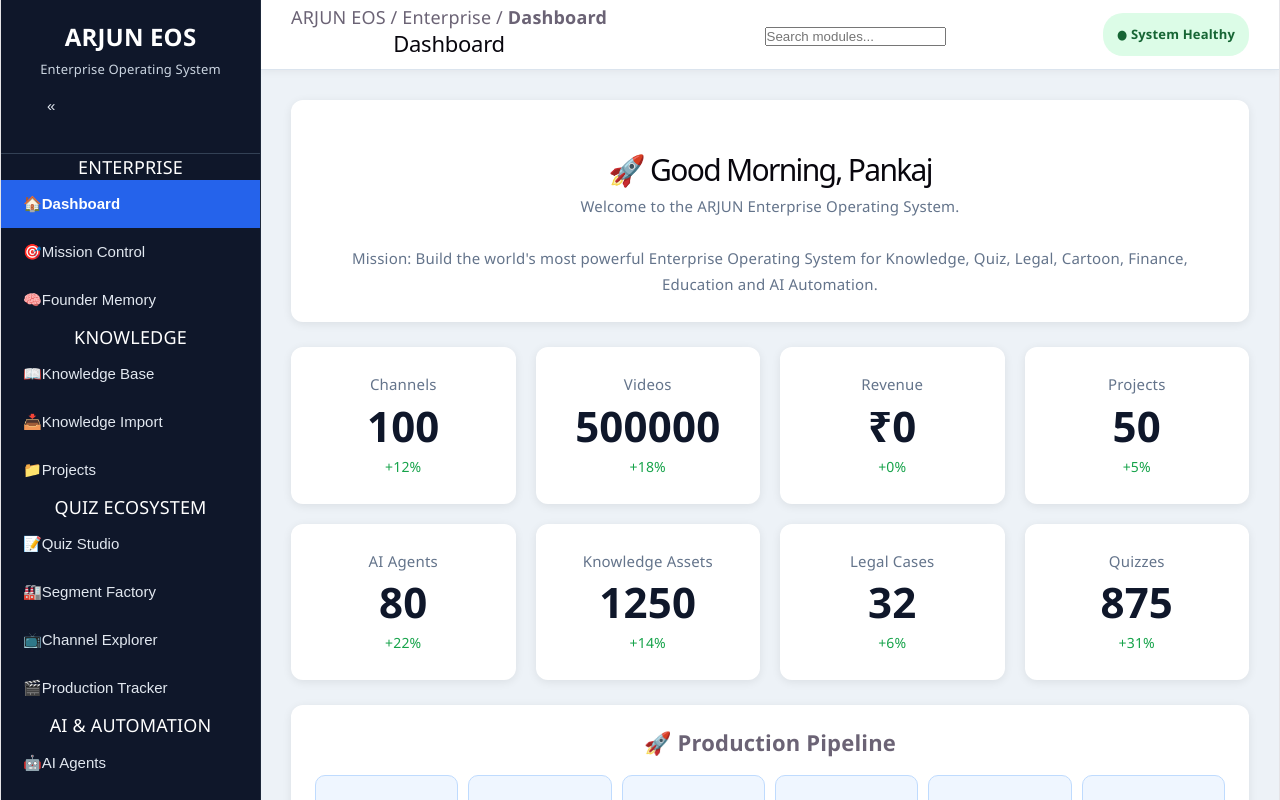
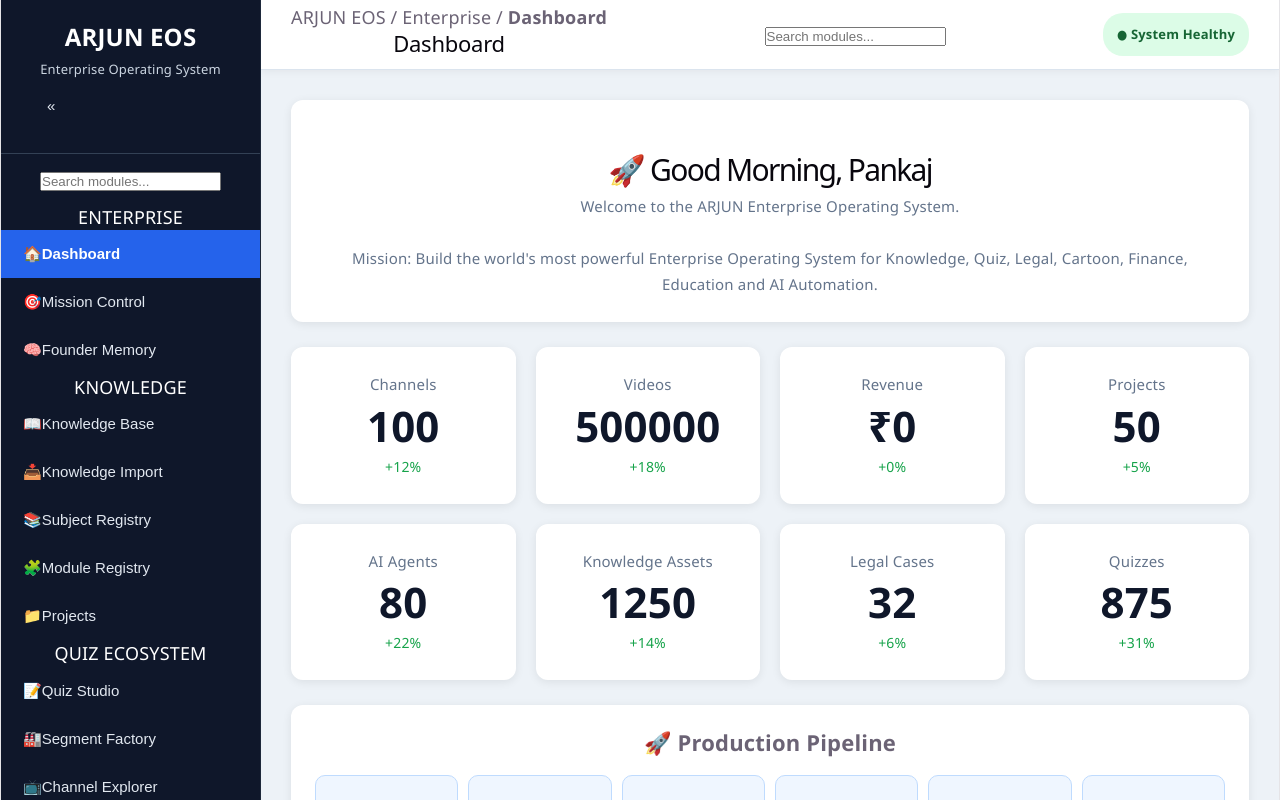
Before and after one commit to pankajnandlalsharma-afk/arjun-eos, a React (Vite) app: page / in a window 1280 px wide. Built offline with nearby package versions, Linux system fonts and the light colour scheme.

Commit message:
feat(sidebar): add enterprise search and registry navigation

```diff
--- a/src/App.jsx
+++ b/src/App.jsx
@@ -26,10 +26,11 @@ import LegalDocumentImportStudio from "./studio/LegalDocumentImportStudio";
 import QuizStudio from "./feature/quiz/components/QuizStudio";
 
 /* ===========================
-   SUBJECT REGISTRY
+   REGISTRIES
 =========================== */
 
 import SubjectRegistry from "./components/SubjectRegistry";
+import ModuleRegistry from "./components/ModuleRegistry";
 
 /* ===========================
    FOUNDER MEMORY
@@ -45,51 +46,57 @@ export default function App() {
 
     const [currentPage, setCurrentPage] = useState("dashboard");
 
-    /*
-    ==================================================
-    ENTERPRISE PAGE REGISTRY
-    ==================================================
-    */
-
     const pageRegistry = {
 
-        /* Dashboard */
+        /* ===========================
+           Dashboard
+        =========================== */
 
         dashboard: <Dashboard />,
 
-        /* Enterprise */
+        /* ===========================
+           Enterprise
+        =========================== */
 
         mission: <MissionControl />,
         founderMemory: <FounderMemoryDashboard />,
 
-        /* Knowledge */
+        /* ===========================
+           Knowledge
+        =========================== */
 
         knowledge: <KnowledgeBase />,
         "knowledge-import": <KnowledgeImport />,
+
         subjects: <SubjectRegistry />,
+        modules: <ModuleRegistry />,
+
         projects: <Projects />,
 
-        /* Quiz Ecosystem */
+        /* ===========================
+           Quiz Ecosystem
+        =========================== */
 
         quiz: <QuizStudio />,
         segment: <SegmentFactory />,
         channels: <ChannelExplorer />,
         production: <ProductionTracker />,
 
-        /* AI */
+        /* ===========================
+           AI
+        =========================== */
 
         ai: <AIAgents />,
         prompts: <PromptLibrary />,
         sops: <SOPLibrary />,
 
-        /* Legal */
+        /* ===========================
+           Legal
+        =========================== */
 
         legal: <LegalDocumentImportStudio />
 
     };
-
-    const CurrentComponent =
-        pageRegistry[currentPage] || <Dashboard />;
 
     return (
 
@@ -98,7 +105,7 @@ export default function App() {
             setCurrentPage={setCurrentPage}
         >
 
-            {CurrentComponent}
+            {pageRegistry[currentPage] || <Dashboard />}
 
         </AppLayout>
 
--- /dev/null
+++ b/src/components/ModuleRegistry.jsx
@@ -0,0 +1,59 @@
+import { modules } from "../data/modules";
+
+export default function ModuleRegistry() {
+
+    return (
+
+        <div>
+
+            <h2>Enterprise Module Registry</h2>
+
+            <table
+                style={{
+                    width: "100%",
+                    borderCollapse: "collapse",
+                    marginTop: 20
+                }}
+            >
+
+                <thead>
+
+                    <tr>
+
+                        <th>ID</th>
+                        <th>Module</th>
+                        <th>Category</th>
+                        <th>Enabled</th>
+
+                    </tr>
+
+                </thead>
+
+                <tbody>
+
+                    {
+
+                        modules.map(module => (
+
+                            <tr key={module.id}>
+
+                                <td>{module.id}</td>
+                                <td>{module.icon} {module.name}</td>
+                                <td>{module.category}</td>
+                                <td>{module.enabled ? "✅" : "❌"}</td>
+
+                            </tr>
+
+                        ))
+
+                    }
+
+                </tbody>
+
+            </table>
+
+        </div>
+
+    );
+
+}
--- /dev/null
+++ b/src/data/modules.js
@@ -0,0 +1,51 @@
+export const modules = [
+
+    {
+        id: "dashboard",
+        name: "Dashboard",
+        icon: "🏠",
+        category: "System",
+        enabled: true
+    },
+
+    {
+        id: "quiz",
+        name: "Quiz Studio",
+        icon: "🧠",
+        category: "Education",
+        enabled: true
+    },
+
+    {
+        id: "legal",
+        name: "Legal Studio",
+        icon: "⚖️",
+        category: "Professional",
+        enabled: true
+    },
+
+    {
+        id: "knowledge",
+        name: "Knowledge Base",
+        icon: "📚",
+        category: "Knowledge",
+        enabled: true
+    },
+
+    {
+        id: "ai",
+        name: "AI Agents",
+        icon: "🤖",
+        category: "AI",
+        enabled: true
+    },
+
+    {
+        id: "subjects",
+        name: "Subject Registry",
+        icon: "📖",
+        category: "Knowledge",
+        enabled: true
+    }
+
+];
--- a/src/layouts/Sidebar.jsx
+++ b/src/layouts/Sidebar.jsx
@@ -14,6 +14,8 @@ const menu = [
         items: [
             { id: "knowledge", icon: "📖", title: "Knowledge Base" },
             { id: "knowledge-import", icon: "📥", title: "Knowledge Import" },
+            { id: "subjects", icon: "📚", title: "Subject Registry" },
+            { id: "modules", icon: "🧩", title: "Module Registry" },
             { id: "projects", icon: "📁", title: "Projects" }
         ]
     },
@@ -48,13 +50,35 @@ export default function Sidebar({
 }) {
 
     const [collapsed, setCollapsed] = useState(false);
+    const [search, setSearch] = useState("");
+
+    const filteredMenu = useMemo(() => {
+
+        if (!search.trim()) return menu;
+
+        return menu
+            .map(section => ({
+                ...section,
+                items: section.items.filter(item =>
+                    item.title.toLowerCase().includes(search.toLowerCase())
+                )
+            }))
+            .filter(section => section.items.length > 0);
+
+    }, [search]);
 
     const currentTitle = useMemo(() => {
+
         for (const group of menu) {
+
             const page = group.items.find(i => i.id === currentPage);
+
             if (page) return page.title;
+
         }
+
         return "Dashboard";
+
     }, [currentPage]);
 
     return (
@@ -92,9 +116,25 @@ export default function Sidebar({
 
             </div>
 
+            {!collapsed && (
+
+                <div style={{ padding: "12px" }}>
+
+                    <input
+                        type="text"
+                        placeholder="Search modules..."
+                        value={search}
+                        onChange={(e) => setSearch(e.target.value)}
+                        className="enterprise-search"
+                    />
+
+                </div>
+
+            )}
+
             <div className="sidebar-scroll">
 
-                {menu.map(section => (
+                {filteredMenu.map(section => (
 
                     <div
                         key={section.section}
@@ -156,9 +196,10 @@ export default function Sidebar({
                 {!collapsed && (
 
                     <>
+
                         <div>
 
-                            <strong>Current</strong>
+                            <strong>Current Module</strong>
 
                         </div>
 
@@ -167,8 +208,18 @@ export default function Sidebar({
                         <br />
 
                         <div>
+                            Modules : {menu.reduce((total, section) => total + section.items.length, 0)}
+                        </div>
 
-                            Enterprise Shell v1.0
+                        <div>
+                            Sections : {menu.length}
+                        </div>
+
+                        <br />
+
+                        <div>
+
+                            Enterprise Shell v1.1
 
                         </div>
 
```
